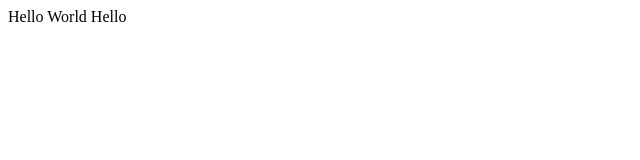
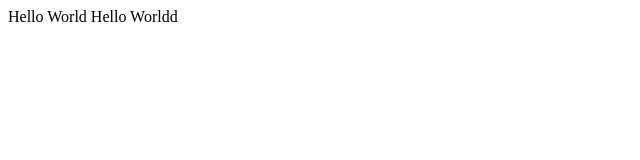
Before and after one commit to gilsen07/jenkins-demo, a plain HTML site: page index.html in a window 1280 px wide. Shown: the full height of the page, 0-640 px from the left. Drawn offline with Linux system fonts and the light colour scheme.

Commit message:
Update index.html

```diff
--- a/index.html
+++ b/index.html
@@ -1,6 +1,6 @@
 <html>
   <body>
     Hello World
-    Hello
+    Hello Worldd
   </body>
 </html>
```
